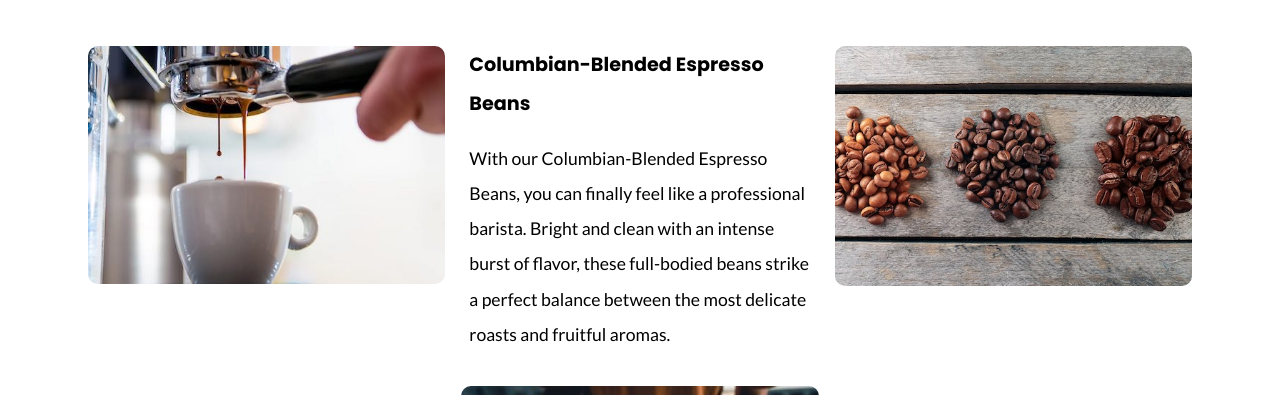
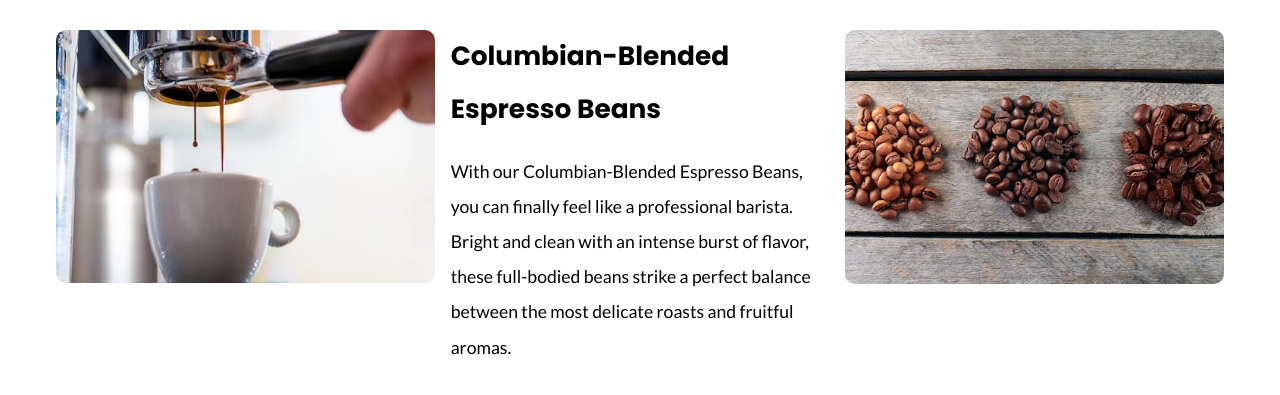
Before and after one commit to kokeshita/M19-Gulp-Roast, a plain HTML site: page products.html in a window 1280 px wide. Shown: the part 334-729 px from the top of the page. Drawn offline with Linux system fonts and the light colour scheme.

Commit message:
Reposition img. Resizing product grid. Fixes

```diff
--- a/CSS/styles.css
+++ b/CSS/styles.css
@@ -159,7 +159,9 @@ footer span {
 }
 
 /*img in About, Contact, Home*/
-.main-img, .main-img-bike, .main-img-home{
+.main-img,
+.main-img-bike,
+.main-img-home {
     display: block;
     margin-left: auto;
     margin-right: auto;
@@ -241,7 +243,7 @@ footer span {
         margin-right: 1rem;
     }
 
-
+    /* Products page */
     .prodcontainer {
         display: grid;
         grid-template-columns: repeat(2, 1fr);
@@ -255,7 +257,7 @@ footer span {
         margin: 0;
     }
 
-    /* Img*/
+    /* Imgs*/
 
     .main-img {
         max-width: none !important;
@@ -267,6 +269,7 @@ footer span {
     .main-img-bike {
         width: auto;
         height: 321px;
+        margin-top: 9rem;
     }
 
     .main-img-home {
@@ -301,7 +304,7 @@ change prodcontainer for 3 columns*/
         margin-right: auto;
     }
 
-    article{
+    article {
         margin-right: 1rem;
     }
 
@@ -312,11 +315,15 @@ change prodcontainer for 3 columns*/
         margin-top: 10rem;
     }
 
+    /* Products page */
     .prodcontainer {
+        max-width: none !important;
+        padding: 0;
+        margin: 0;
         display: grid;
         grid-template-columns: repeat(3, 1fr);
-        gap: 1rem;
-        /* Adjust the gap value as needed */
+        gap: 16px;
+
     }
 
     .prodcontainer img {
@@ -326,7 +333,11 @@ change prodcontainer for 3 columns*/
     .blend {
         font-size: 17.6px;
         text-align: left;
-        padding: 0 8px;
+        padding: 0;
+    }
+
+    h2 {
+        font-size: 26.4px;
     }
 
 }
```
Also changed, not shown: home.html (+1 -1 lines).
